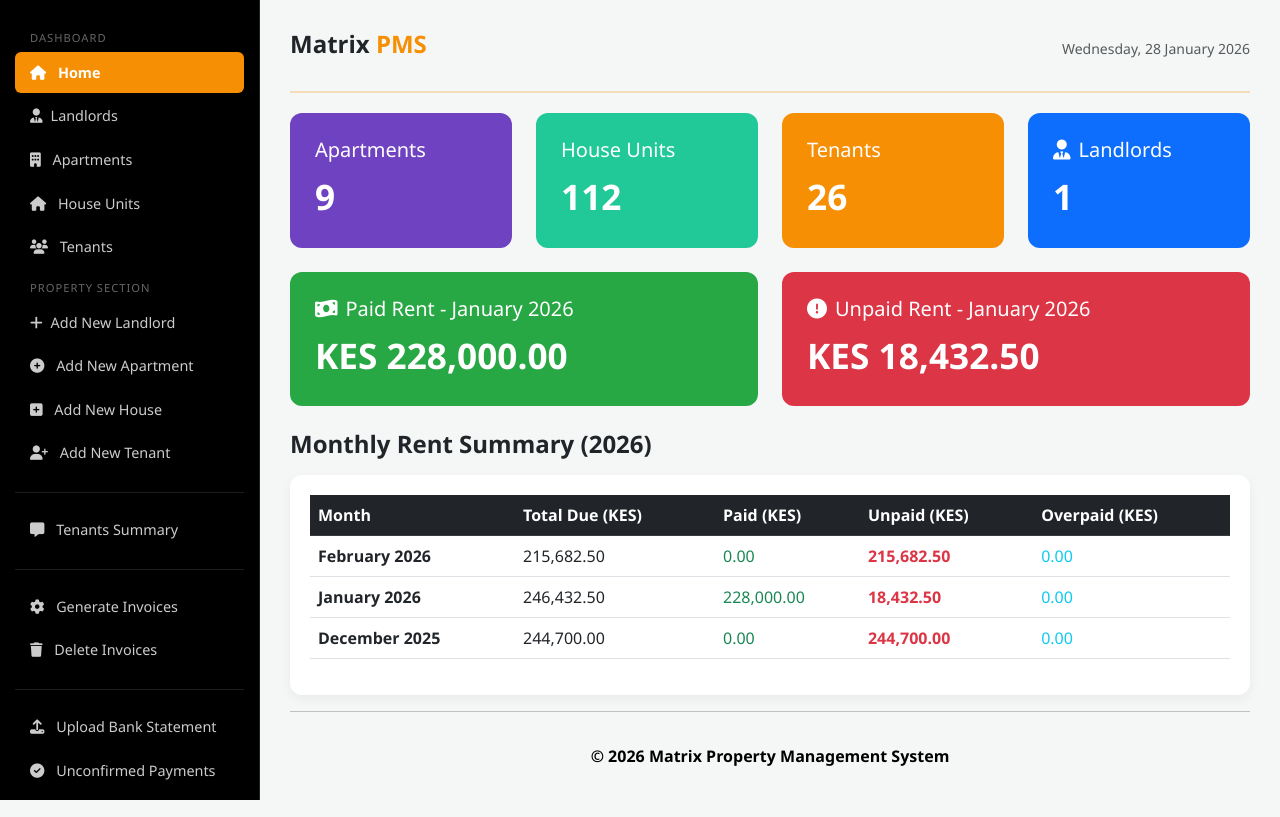
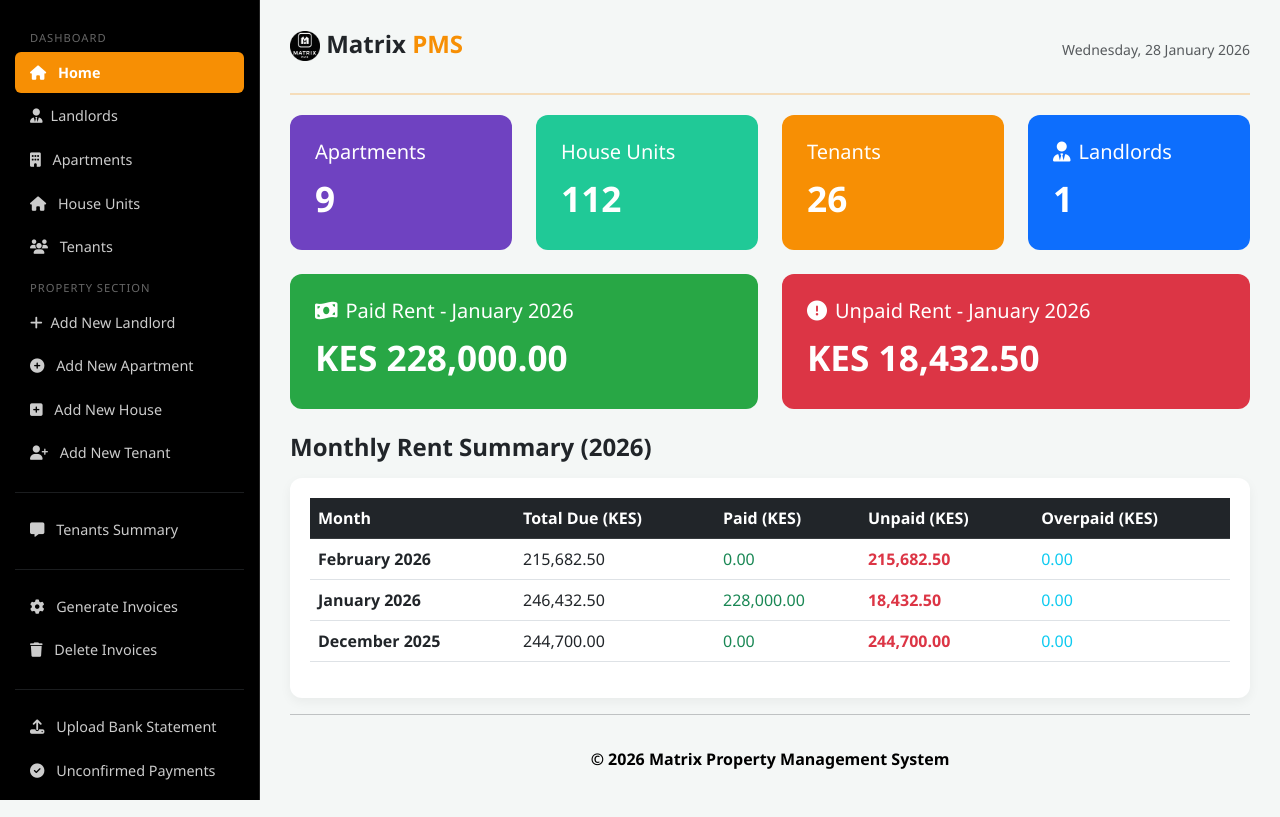
Before and after one commit to dennis-mutethia/matrix-pms, a FastAPI app: page /dashboard in a window 1280 px wide. Run offline with FastAPI, Linux system fonts and the light colour scheme; parts of the project's set-up code (start-up, migrations or seed data) failed here and were passed over; some libraries are stand-ins or nearby versions.

Commit message:
add favicon

```diff
--- a/templates/base.html
+++ b/templates/base.html
@@ -8,8 +8,9 @@
     <link rel="stylesheet" href="https://cdn.jsdelivr.net/npm/bootstrap@5.3.0/dist/css/bootstrap.min.css">
     <link rel="stylesheet" href="https://cdnjs.cloudflare.com/ajax/libs/font-awesome/6.5.0/css/all.min.css">
     <link rel="stylesheet" href="https://cdn.jsdelivr.net/npm/bootstrap-icons@1.11.1/font/bootstrap-icons.css">
-    <link href="https://cdn.datatables.net/1.13.6/css/dataTables.bootstrap5.min.css" rel="stylesheet">
+    <link rel="stylesheet" href="https://cdn.datatables.net/1.13.6/css/dataTables.bootstrap5.min.css">
     <link rel="stylesheet" href="/static/css/styles.css">
+    <link rel="icon" type="image/png" href="/static/images/favicon.png">
 </head>
 
 <body>
@@ -17,7 +18,10 @@
     {% include 'sidebar.html' %}
     <div class="content">
         <div class="d-flex justify-content-between align-items-center mb-4">
-            <h4 class="fw-bold">Matrix <span style="color:var(--brand-color)">PMS</span></h4>
+            <h4 class="fw-bold">
+                <img src="/static/images/favicon.png" width="30px" />
+                Matrix <span style="color:var(--brand-color)">PMS</span>
+            </h4>
             <div class="text-muted small">{{ now().strftime("%A, %d %B %Y") }}</div>
         </div>
 
```
Also changed, not shown: static/images/favicon.png (added).
